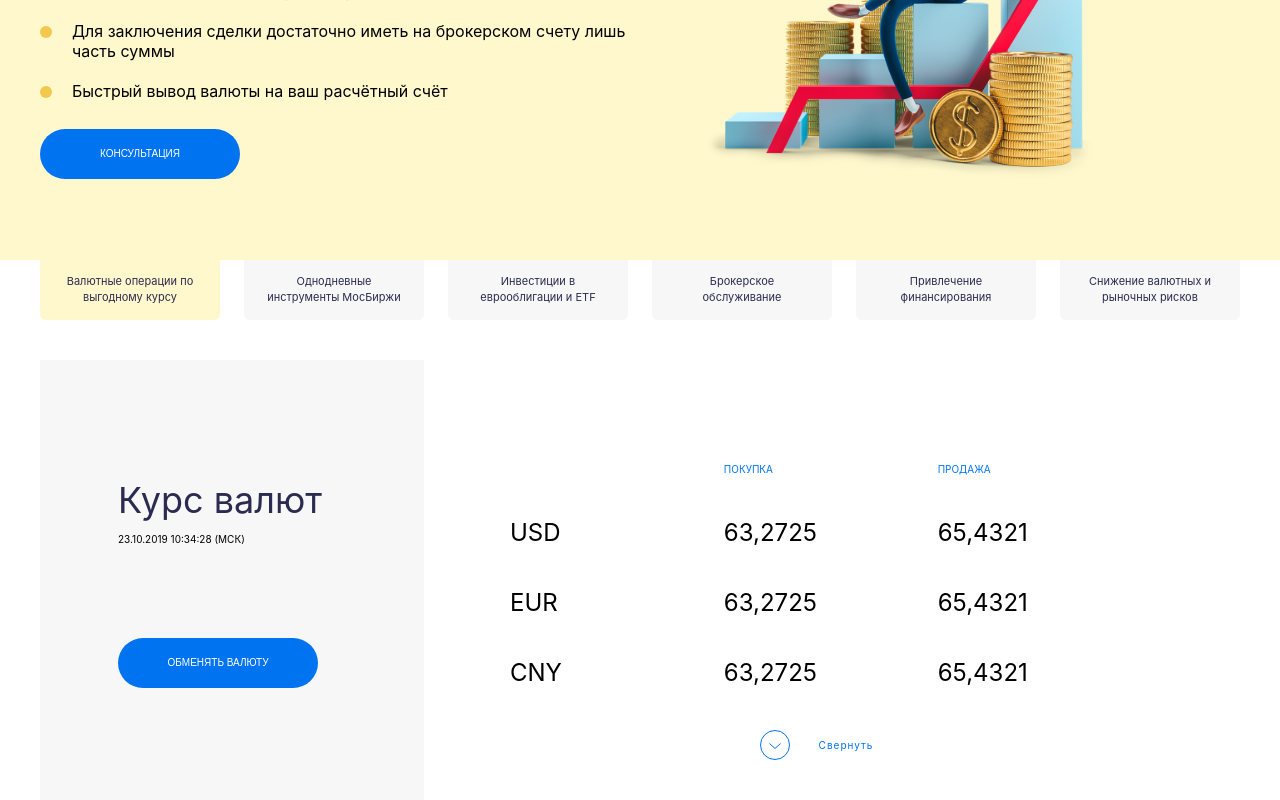
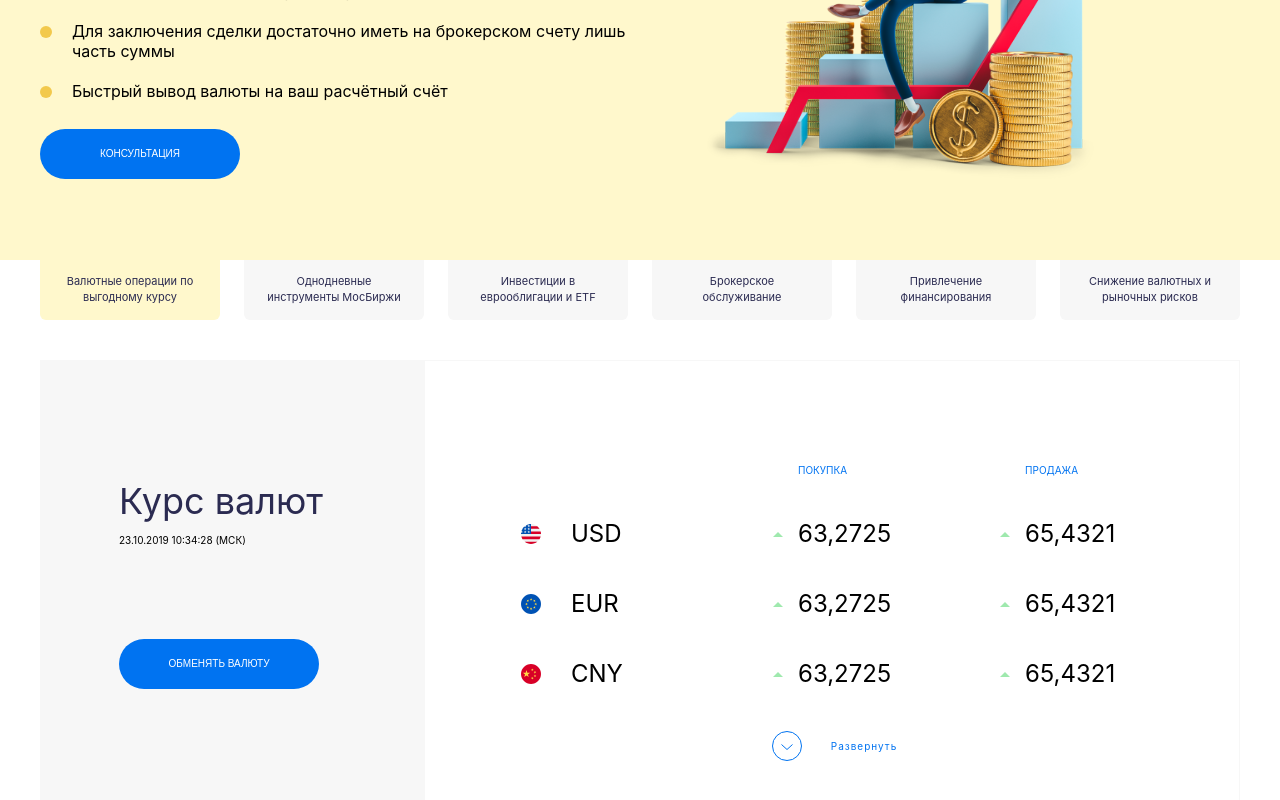
Before and after one commit to Shurumov/bcs-landing, a React (Create React App) app: page / in a window 1280 px wide. Shown: the part 260-1060 px from the top of the page. Built offline with nearby package versions, Linux system fonts and the light colour scheme; the HTML template or start-up script is replaced by a standard one.

Commit message:
Добавлена адаптация курсов валют под 1024

```diff
--- a/src/components/Currencies/currencies.scss
+++ b/src/components/Currencies/currencies.scss
@@ -5,8 +5,9 @@
   max-height: 440px;
   overflow: hidden;
   transition: 2s ease;
+  border: 1px solid $gray;
   &_open {
-    max-height: 1000px;
+    max-height: 700px;
   }
 
   &__left {
@@ -14,11 +15,19 @@
     width: 384px;
     background-color: $gray;
     box-sizing: border-box;
+    @media (max-width: $lg) {
+      width: 301px;
+      padding: 120px 40px;
+    }
   }
 
   &__right {
-    padding: 80px 102px 30px 66px;
+    position: relative;
+    padding: 80px 0px 30px 126px;
     flex-grow: 1;
+    @media (max-width: $lg) {
+      padding: 80px 0px 30px 64px;
+    }
   }
 
   &__title {
@@ -34,6 +43,19 @@
     text-transform: uppercase;
   }
 
+  &__flag {
+    position: absolute;
+    right: 100%;
+    top: 50%;
+    transform: translateY(-50%);
+  }
+  &__arrow-dynamics {
+    position: absolute;
+    left: -20px;
+    top: 50%;
+    transform: translateY(-50%);
+  }
+
   &__button {
     margin-top: 90px;
   }
@@ -44,6 +66,7 @@
     }
 
     &-cell {
+      position: relative;
       width: 33%;
       padding: 20px 20px;
       font-size: 24px;
@@ -62,8 +85,10 @@
 
   &__expand {
     background-color: $white;
-    position: sticky;
+    position: absolute;
     bottom: 0;
+    left: 0;
+    right: 0;
     padding: 35px 0;
     display: flex;
     justify-content: center;
--- a/src/components/Currencies/data.json
+++ b/src/components/Currencies/data.json
@@ -9,32 +9,36 @@
     "currency": "EUR",
     "buy": "63,2725",
     "sell": "65,4321",
-    "link": "/images/countries/usd.svg"
-
+    "link": "/images/countries/eur.svg"
   },
   {
     "currency": "CNY",
     "buy": "63,2725",
-    "sell": "65,4321"
+    "sell": "65,4321",
+    "link": "/images/countries/cny.svg"
   },
   {
     "currency": "GPB",
     "buy": "63,2725",
-    "sell": "65,4321"
+    "sell": "65,4321",
+    "link": "/images/countries/gpb.svg"
   },
   {
     "currency": "JPN",
     "buy": "63,2725",
-    "sell": "65,4321"
+    "sell": "65,4321",
+    "link": "/images/countries/jpn.svg"
   },
   {
     "currency": "TRY",
     "buy": "63,2725",
-    "sell": "65,4321"
+    "sell": "65,4321",
+    "link": "/images/countries/try.svg"
   },
   {
     "currency": "KAZ",
     "buy": "63,2725",
-    "sell": "65,4321"
+    "sell": "65,4321",
+    "link": "/images/countries/kaz.svg"
   }
 ]
--- a/src/components/Currencies/index.js
+++ b/src/components/Currencies/index.js
@@ -3,6 +3,7 @@ import PropTypes from 'prop-types';
 import cn from 'classnames'
 import {Button} from 'components'
 import {ReactComponent as Expand} from './expand.svg'
+import {ReactComponent as Arrow} from './arrow-up.svg'
 
 import data from './data'
 import './currencies.scss'
@@ -47,9 +48,21 @@ export class Currencies extends Component {
                 </div>
                 {data.map(item => (
                   <div className="currencies__table-row" key={item.currency}>
-                    <div className="currencies__table-cell">{item.currency}</div>
-                    <div className="currencies__table-cell">{item.buy}</div>
-                    <div className="currencies__table-cell">{item.sell}</div>
+                    <div className="currencies__table-cell">
+                      <img
+                        className="currencies__flag"
+                        src={item.link} alt=""
+                      />
+                      {item.currency}
+                    </div>
+                    <div className="currencies__table-cell">
+                      <Arrow className="currencies__arrow-dynamics"/>
+                      {item.buy}
+                    </div>
+                    <div className="currencies__table-cell">
+                      <Arrow className="currencies__arrow-dynamics"/>
+                      {item.sell}
+                    </div>
                   </div>
                 ))}
               </div>
@@ -58,7 +71,7 @@ export class Currencies extends Component {
                 onClick={this.toggleMenu}
               >
                 <Expand/>
-                <div className="currencies__expand-text">Свернуть</div>
+                <div className="currencies__expand-text">{menuIsOpen ? 'Свернуть' : 'Развернуть'}</div>
               </div>
             </div>
           </div>
```
Also changed, not shown: src/components/Currencies/arrow-up.svg (added).
